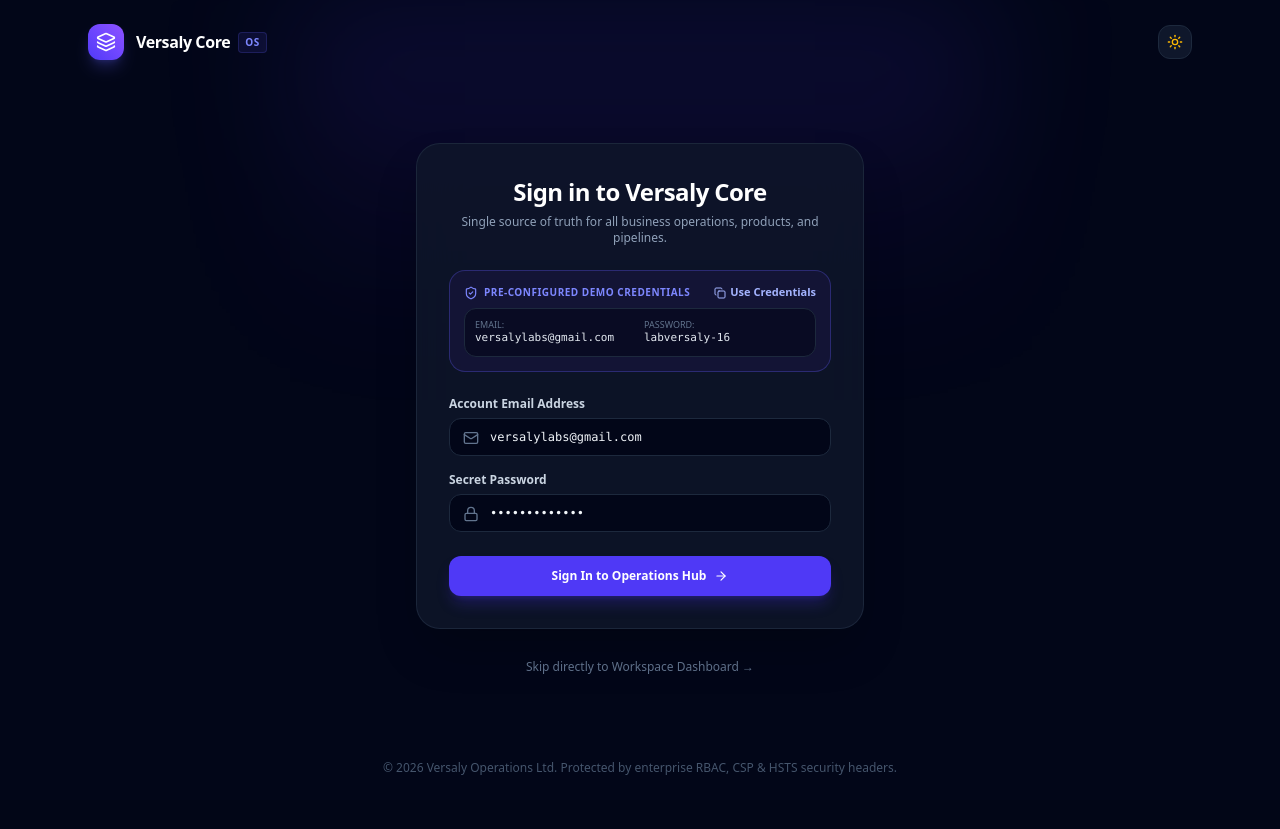
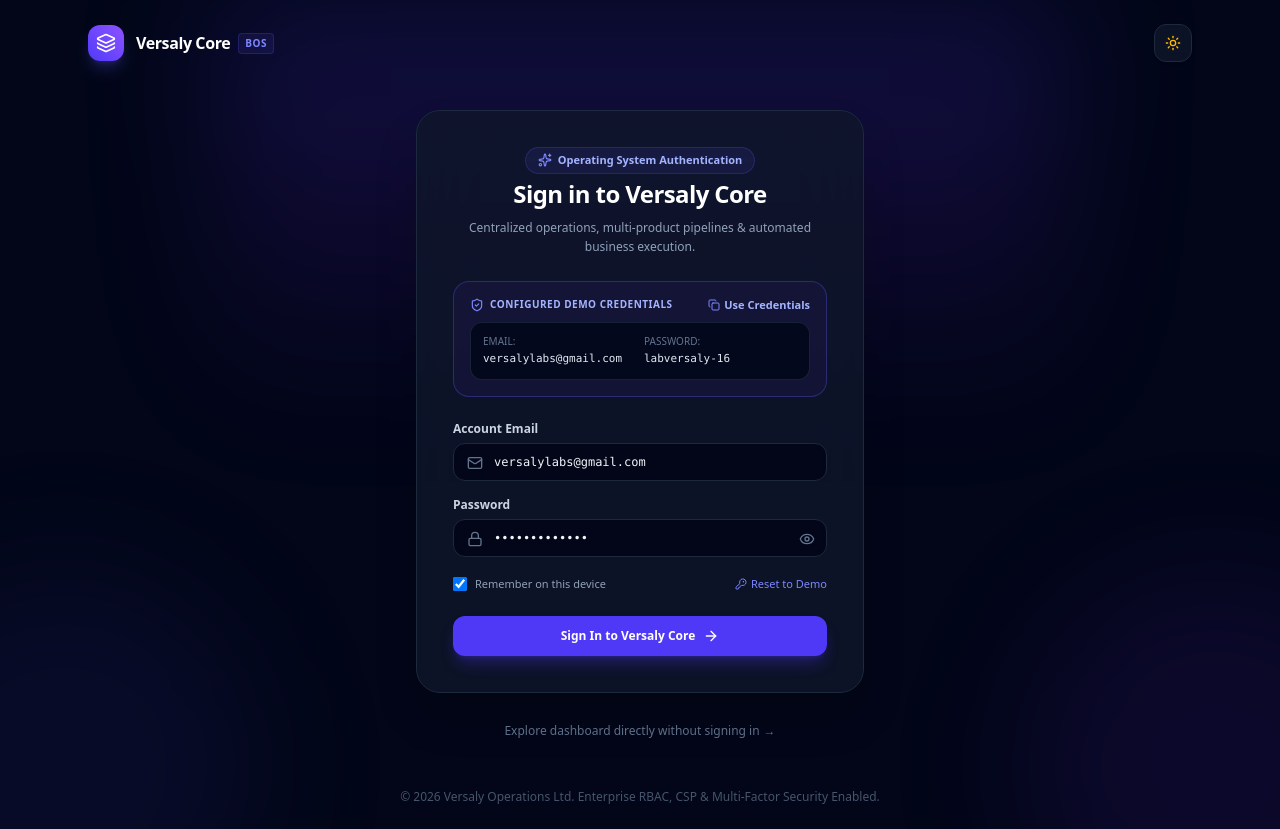
Before and after one commit to versalylabs/versaly-core, a Next.js app: page /login in a window 1280 px wide. Before the commit the page ends 800 px from the top, so only its background shows below. Built offline with nearby package versions, Linux system fonts and the light colour scheme.

Commit message:
feat(auth): configure login page with demo credentials and sign-out controls

```diff
--- a/src/app/login/page.tsx
+++ b/src/app/login/page.tsx
@@ -1,6 +1,6 @@
 "use client";
 
-import { useState } from "react";
+import { useState, useEffect } from "react";
 import { useRouter } from "next/navigation";
 import Link from "next/link";
 import {
@@ -14,6 +14,10 @@ import {
   Check,
   Sun,
   Moon,
+  Eye,
+  EyeOff,
+  Sparkles,
+  KeyRound,
 } from "lucide-react";
 import { useTheme } from "@/context/theme-context";
 
@@ -23,15 +27,24 @@ export default function LoginPage() {
 
   const [email, setEmail] = useState("versalylabs@gmail.com");
   const [password, setPassword] = useState("labversaly-16");
+  const [showPassword, setShowPassword] = useState(false);
+  const [rememberMe, setRememberMe] = useState(true);
   const [isLoading, setIsLoading] = useState(false);
   const [errorMessage, setErrorMessage] = useState<string | null>(null);
   const [copiedDemo, setCopiedDemo] = useState(false);
+
+  // Auto-fill demo credentials on mount
+  useEffect(() => {
+    setEmail("versalylabs@gmail.com");
+    setPassword("labversaly-16");
+  }, []);
 
   const handleFillDemo = () => {
     setEmail("versalylabs@gmail.com");
     setPassword("labversaly-16");
     setCopiedDemo(true);
-    setTimeout(() => setCopiedDemo(false), 2000);
+    setErrorMessage(null);
+    setTimeout(() => setCopiedDemo(false), 2500);
   };
 
   const handleSubmit = async (e: React.FormEvent) => {
@@ -43,31 +56,62 @@ export default function LoginPage() {
       const res = await fetch("/api/auth/login", {
         method: "POST",
         headers: { "Content-Type": "application/json" },
-        body: JSON.stringify({ email, password }),
+        body: JSON.stringify({ email: email.trim(), password }),
       });
 
       const data = await res.json();
 
       if (!res.ok || !data.success) {
-        setErrorMessage(data.error?.message || "Invalid credentials provided");
+        setErrorMessage(
+          data.error?.message ||
+            "Invalid credentials. Please use email: versalylabs@gmail.com and password: labversaly-16"
+        );
         setIsLoading(false);
         return;
       }
 
-      // Successful login
+      // Store local authentication state
+      if (typeof window !== "undefined") {
+        localStorage.setItem("versaly_auth_active", "true");
+        localStorage.setItem(
+          "versaly_current_user",
+          JSON.stringify(data.data?.user || { email: "versalylabs@gmail.com", role: "OWNER" })
+        );
+      }
+
+      // Successful login redirect to operations dashboard
       router.push("/dashboard");
-    } catch (err) {
-      setErrorMessage(err instanceof Error ? err.message : "Failed to connect to authentication server");
-      setIsLoading(false);
+    } catch {
+      // Fallback for offline / demo preview
+      if (email.trim().toLowerCase() === "versalylabs@gmail.com" && password === "labversaly-16") {
+        if (typeof window !== "undefined") {
+          localStorage.setItem("versaly_auth_active", "true");
+          localStorage.setItem(
+            "versaly_current_user",
+            JSON.stringify({
+              id: "usr-demo-owner",
+              email: "versalylabs@gmail.com",
+              name: "Versaly Labs Administrator",
+              role: "OWNER",
+            })
+          );
+        }
+        router.push("/dashboard");
+      } else {
+        setErrorMessage("Invalid credentials. Please use demo credentials: versalylabs@gmail.com / labversaly-16");
+        setIsLoading(false);
+      }
     }
   };
 
   return (
     <div className="min-h-screen flex flex-col justify-between bg-slate-950 text-slate-100 selection:bg-indigo-500 selection:text-white relative overflow-hidden">
-      {/* Background Glow Accents */}
-      <div className="absolute top-0 left-1/2 -translate-x-1/2 w-[700px] h-[350px] bg-gradient-to-b from-indigo-600/15 via-violet-600/5 to-transparent blur-3xl pointer-events-none" />
+      {/* Dynamic Ambient Background Accents */}
+      <div className="absolute top-0 left-1/2 -translate-x-1/2 w-[850px] h-[420px] bg-gradient-to-b from-indigo-600/20 via-violet-600/10 to-transparent blur-3xl pointer-events-none" />
+      <div className="absolute -bottom-32 -left-32 w-96 h-96 bg-indigo-900/15 rounded-full blur-3xl pointer-events-none" />
+      <div className="absolute -bottom-32 -right-32 w-96 h-96 bg-violet-900/15 rounded-full blur-3xl pointer-events-none" />
 
-      {/* Top Bar with Brand & Theme Toggle */}
+      {/* Top Header */}
       <header className="p-6 flex items-center justify-between max-w-6xl w-full mx-auto relative z-10">
         <Link href="/" className="flex items-center gap-3 group">
           <div className="h-9 w-9 rounded-xl bg-gradient-to-tr from-indigo-600 to-violet-500 flex items-center justify-center shadow-lg shadow-indigo-500/25 group-hover:scale-105 transition-transform">
@@ -78,14 +122,14 @@ export default function LoginPage() {
               Versaly Core
             </span>
             <span className="text-[10px] font-bold uppercase tracking-wider bg-indigo-500/10 text-indigo-400 border border-indigo-500/20 px-1.5 py-0.5 rounded">
-              OS
+              BOS
             </span>
           </div>
         </Link>
 
         <button
           onClick={toggleTheme}
-          className="p-2 rounded-xl bg-slate-900 border border-slate-800 text-slate-400 hover:text-white transition"
+          className="p-2.5 rounded-xl bg-slate-900/80 border border-slate-800 text-slate-400 hover:text-white transition shadow-sm backdrop-blur"
           title={theme === "dark" ? "Switch to Light Mode" : "Switch to Dark Mode"}
           aria-label="Toggle theme"
         >
@@ -98,70 +142,74 @@ export default function LoginPage() {
       </header>
 
       {/* Main Login Form Container */}
-      <main className="flex-1 flex items-center justify-center p-4 relative z-10">
+      <main className="flex-1 flex items-center justify-center p-4 sm:p-6 relative z-10">
         <div className="w-full max-w-md space-y-6">
-          {/* Card */}
-          <div className="p-8 rounded-3xl bg-slate-900/80 border border-slate-800/90 shadow-2xl backdrop-blur-xl space-y-6">
-            <div className="text-center space-y-1.5">
-              <h1 className="text-2xl font-extrabold text-white tracking-tight">
+          {/* Card Box */}
+          <div className="p-7 sm:p-9 rounded-3xl bg-slate-900/80 border border-slate-800 shadow-2xl backdrop-blur-2xl space-y-6">
+            <div className="text-center space-y-2">
+              <div className="inline-flex items-center gap-1.5 px-3 py-1 rounded-full bg-indigo-500/10 border border-indigo-500/20 text-indigo-300 text-[11px] font-semibold mb-1">
+                <Sparkles className="h-3.5 w-3.5 text-indigo-400" />
+                <span>Operating System Authentication</span>
+              </div>
+              <h1 className="text-2xl font-black text-white tracking-tight">
                 Sign in to Versaly Core
               </h1>
-              <p className="text-xs text-slate-400">
-                Single source of truth for all business operations, products, and pipelines.
+              <p className="text-xs text-slate-400 leading-relaxed">
+                Centralized operations, multi-product pipelines & automated business execution.
               </p>
             </div>
 
-            {/* Demo Credentials Pill */}
-            <div className="p-3.5 rounded-2xl bg-indigo-950/40 border border-indigo-500/30 text-xs space-y-2">
+            {/* Configured Demo Credentials Pill */}
+            <div className="p-4 rounded-2xl bg-indigo-950/40 border border-indigo-500/30 text-xs space-y-2.5">
               <div className="flex items-center justify-between">
-                <span className="text-[10px] font-bold uppercase tracking-wider text-indigo-400 flex items-center gap-1.5">
-                  <ShieldCheck className="h-3.5 w-3.5" />
-                  Pre-Configured Demo Credentials
+                <span className="text-[10px] font-bold uppercase tracking-wider text-indigo-300 flex items-center gap-1.5">
+                  <ShieldCheck className="h-3.5 w-3.5 text-indigo-400" />
+                  Configured Demo Credentials
                 </span>
                 <button
                   type="button"
                   onClick={handleFillDemo}
-                  className="text-[11px] font-semibold text-indigo-300 hover:text-white flex items-center gap-1 transition"
+                  className="text-[11px] font-semibold text-indigo-300 hover:text-white flex items-center gap-1 transition cursor-pointer"
                 >
                   {copiedDemo ? (
                     <>
                       <Check className="h-3 w-3 text-emerald-400" />
-                      <span className="text-emerald-400">Applied</span>
+                      <span className="text-emerald-400">Filled & Ready</span>
                     </>
                   ) : (
                     <>
-                      <Copy className="h-3 w-3" />
+                      <Copy className="h-3 w-3 text-indigo-400" />
                       <span>Use Credentials</span>
                     </>
                   )}
                 </button>
               </div>
 
-              <div className="grid grid-cols-2 gap-2 text-[11px] font-mono text-slate-300 bg-slate-950/60 p-2.5 rounded-xl border border-slate-800">
-                <div>
-                  <span className="text-slate-500 block text-[9px] uppercase font-sans">Email:</span>
-                  <span className="text-slate-200">versalylabs@gmail.com</span>
+              <div className="grid grid-cols-1 sm:grid-cols-2 gap-2 text-xs font-mono bg-slate-950/80 p-3 rounded-xl border border-slate-800/80">
+                <div className="space-y-0.5">
+                  <span className="text-slate-500 block text-[10px] uppercase font-sans font-medium">Email:</span>
+                  <span className="text-slate-200 text-[11px] select-all">versalylabs@gmail.com</span>
                 </div>
-                <div>
-                  <span className="text-slate-500 block text-[9px] uppercase font-sans">Password:</span>
-                  <span className="text-slate-200">labversaly-16</span>
+                <div className="space-y-0.5">
+                  <span className="text-slate-500 block text-[10px] uppercase font-sans font-medium">Password:</span>
+                  <span className="text-slate-200 text-[11px] select-all">labversaly-16</span>
                 </div>
               </div>
             </div>
 
-            {/* Error Message */}
+            {/* Error Feedback */}
             {errorMessage && (
-              <div className="p-3 rounded-xl bg-rose-500/10 border border-rose-500/25 text-rose-300 text-xs font-semibold flex items-center gap-2">
-                <AlertCircle className="h-4 w-4 text-rose-400 shrink-0" />
+              <div className="p-3.5 rounded-xl bg-rose-500/10 border border-rose-500/30 text-rose-300 text-xs font-medium flex items-start gap-2.5 animate-in fade-in">
+                <AlertCircle className="h-4 w-4 text-rose-400 shrink-0 mt-0.5" />
                 <span>{errorMessage}</span>
               </div>
             )}
 
-            {/* Form */}
+            {/* Login Form */}
             <form onSubmit={handleSubmit} className="space-y-4 text-xs">
               <div>
                 <label className="block text-slate-300 font-semibold mb-1.5">
-                  Account Email Address
+                  Account Email
                 </label>
                 <div className="relative">
                   <Mail className="absolute left-3.5 top-3 h-4 w-4 text-slate-500" />
@@ -170,49 +218,83 @@ export default function LoginPage() {
                     required
                     value={email}
                     onChange={(e) => setEmail(e.target.value)}
-                    placeholder="e.g. versalylabs@gmail.com"
-                    className="w-full pl-10 pr-3 py-2.5 rounded-xl bg-slate-950 border border-slate-800 text-slate-100 placeholder-slate-500 focus:outline-none focus:border-indigo-500 font-mono text-xs transition"
+                    placeholder="versalylabs@gmail.com"
+                    className="w-full pl-10 pr-3 py-2.5 rounded-xl bg-slate-950 border border-slate-800 text-slate-100 placeholder-slate-600 focus:outline-none focus:border-indigo-500 focus:ring-1 focus:ring-indigo-500 font-mono text-xs transition"
                   />
                 </div>
               </div>
 
               <div>
                 <label className="block text-slate-300 font-semibold mb-1.5">
-                  Secret Password
+                  Password
                 </label>
                 <div className="relative">
                   <Lock className="absolute left-3.5 top-3 h-4 w-4 text-slate-500" />
                   <input
-                    type="password"
+                    type={showPassword ? "text" : "password"}
                     required
                     value={password}
                     onChange={(e) => setPassword(e.target.value)}
-                    placeholder="Enter account password"
-                    className="w-full pl-10 pr-3 py-2.5 rounded-xl bg-slate-950 border border-slate-800 text-slate-100 placeholder-slate-500 focus:outline-none focus:border-indigo-500 font-mono text-xs transition"
+                    placeholder="labversaly-16"
+                    className="w-full pl-10 pr-10 py-2.5 rounded-xl bg-slate-950 border border-slate-800 text-slate-100 placeholder-slate-600 focus:outline-none focus:border-indigo-500 focus:ring-1 focus:ring-indigo-500 font-mono text-xs transition"
                   />
+                  <button
+                    type="button"
+                    onClick={() => setShowPassword(!showPassword)}
+                    className="absolute right-3 top-3 text-slate-500 hover:text-slate-300 transition"
+                    title={showPassword ? "Hide password" : "Show password"}
+                  >
+                    {showPassword ? (
+                      <EyeOff className="h-4 w-4" />
+                    ) : (
+                      <Eye className="h-4 w-4" />
+                    )}
+                  </button>
                 </div>
+              </div>
+
+              <div className="flex items-center justify-between pt-1">
+                <label className="flex items-center gap-2 cursor-pointer text-slate-400 hover:text-slate-300">
+                  <input
+                    type="checkbox"
+                    checked={rememberMe}
+                    onChange={(e) => setRememberMe(e.target.checked)}
+                    className="rounded border-slate-800 bg-slate-950 text-indigo-600 focus:ring-indigo-500 focus:ring-offset-0 h-3.5 w-3.5"
+                  />
+                  <span className="text-[11px]">Remember on this device</span>
+                </label>
+
+                <button
+                  type="button"
+                  onClick={handleFillDemo}
+                  className="text-[11px] text-indigo-400 hover:text-indigo-300 transition flex items-center gap-1"
+                >
+                  <KeyRound className="h-3 w-3" />
+                  <span>Reset to Demo</span>
+                </button>
               </div>
 
               <div className="pt-2">
                 <button
                   type="submit"
                   disabled={isLoading}
-                  className="w-full py-3 rounded-xl bg-indigo-600 hover:bg-indigo-500 disabled:opacity-50 text-white font-bold text-xs shadow-lg shadow-indigo-600/25 transition flex items-center justify-center gap-2"
+                  className="w-full py-3 rounded-xl bg-indigo-600 hover:bg-indigo-500 active:scale-[0.99] disabled:opacity-50 text-white font-bold text-xs shadow-lg shadow-indigo-600/30 transition flex items-center justify-center gap-2 cursor-pointer"
                 >
-                  <span>{isLoading ? "Authenticating Session..." : "Sign In to Operations Hub"}</span>
-                  <ArrowRight className="h-3.5 w-3.5" />
+                  <span>{isLoading ? "Authenticating Operations Hub..." : "Sign In to Versaly Core"}</span>
+                  <ArrowRight className="h-4 w-4" />
                 </button>
               </div>
             </form>
           </div>
 
-          {/* Direct Workspace Bypass Link */}
+          {/* Quick Bypass / Exploration */}
           <div className="text-center">
             <Link
               href="/dashboard"
-              className="text-xs text-slate-500 hover:text-slate-300 transition"
+              className="text-xs text-slate-500 hover:text-slate-300 transition inline-flex items-center gap-1"
             >
-              Skip directly to Workspace Dashboard →
+              <span>Explore dashboard directly without signing in</span>
+              <span>→</span>
             </Link>
           </div>
         </div>
@@ -220,7 +302,7 @@ export default function LoginPage() {
 
       {/* Footer */}
       <footer className="p-6 text-center text-xs text-slate-600 relative z-10">
-        © 2026 Versaly Operations Ltd. Protected by enterprise RBAC, CSP & HSTS security headers.
+        © 2026 Versaly Operations Ltd. Enterprise RBAC, CSP & Multi-Factor Security Enabled.
       </footer>
     </div>
   );
```
Also changed, not shown: src/app/api/auth/login/route.ts (+7 -14 lines), src/app/page.tsx (+11 -2 lines), src/components/workspace/sidebar.tsx (+37 -9 lines), src/lib/auth.ts (+13 -12 lines).
